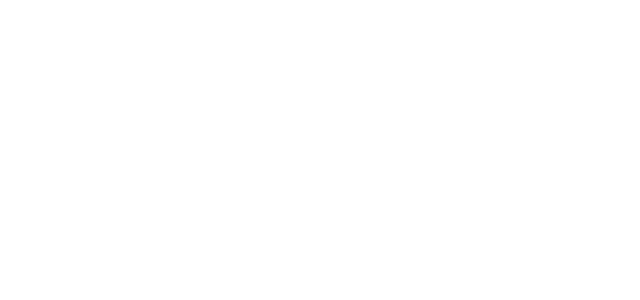
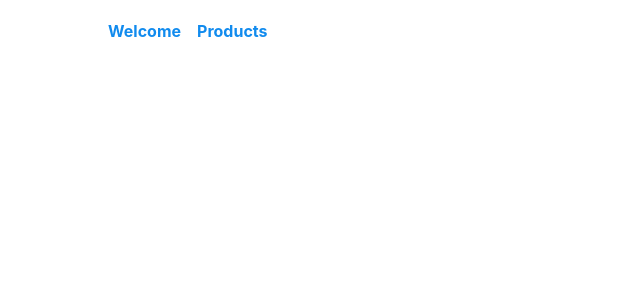
Before and after one commit to aindriu80/academind-react-routes, a React (Create React App) app: page / in a window 1280 px wide. Shown: the top 300 px of the page, without its empty margins (0-640 px from the left). Built offline with nearby package versions, Linux system fonts and the light colour scheme.

Commit message:
Working with Links

```diff
--- a/src/App.js
+++ b/src/App.js
@@ -3,10 +3,12 @@
 
 import Welcome from './pages/Welcome'
 import Products from './pages/Products'
+import MainHeader from './components/MainHeader'
 
 function App() {
   return (
     <div>
+      <MainHeader />
       <Route path="/welcome">
         <Welcome />
       </Route>
--- /dev/null
+++ b/src/components/MainHeader.js
@@ -0,0 +1,18 @@
+import { Link } from 'react-router-dom'
+const MainHeader = () => {
+  return (
+    <header>
+      <nav>
+        <ul>
+          <li>
+            <Link to="/welcome">Welcome</Link>
+          </li>
+          <li>
+            <Link to="/products">Products</Link>
+          </li>
+        </ul>
+      </nav>
+    </header>
+  )
+}
+export default MainHeader
--- a/src/mvp.css
+++ b/src/mvp.css
@@ -12,7 +12,8 @@
   --color-shadow: #f4f4f4;
   --color-text: #000;
   --color-text-secondary: #999;
-    --font-family: -apple-system, BlinkMacSystemFont, "Segoe UI", Roboto, Oxygen-Sans, Ubuntu, Cantarell, "Helvetica Neue", sans-serif;
+  --font-family: -apple-system, BlinkMacSystemFont, 'Segoe UI', Roboto,
+    Oxygen-Sans, Ubuntu, Cantarell, 'Helvetica Neue', sans-serif;
   --hover-brightness: 1.2;
   --justify-important: center;
   --justify-normal: left;
@@ -23,7 +24,6 @@
   --width-content: 1080px;
 }
 
-/*
 @media (prefers-color-scheme: dark) {
   :root {
     --color: #0097fc;
@@ -37,7 +37,6 @@
     --color-text-secondary: #aaa;
   }
 }
-*/
 
 /* Layout */
 article aside {
@@ -166,7 +165,7 @@
   display: none;
   height: auto;
   left: -2px;
-    padding: .5rem 1rem;
+  padding: 0.5rem 1rem;
   position: absolute;
   top: 1.7rem;
   white-space: nowrap;
@@ -176,7 +175,7 @@
 
 nav ul li ul::before {
   /* fill gap above to make mousing over them easier */
-    content: "";
+  content: '';
   position: absolute;
   left: 0;
   right: 0;
@@ -372,13 +371,13 @@
   max-width: var(--width-card-wide);
 }
 
-input[type="checkbox"],
-input[type="radio"] {
+input[type='checkbox'],
+input[type='radio'] {
   display: inline-block;
 }
 
-input[type="checkbox"]+label,
-input[type="radio"]+label {
+input[type='checkbox'] + label,
+input[type='radio'] + label {
   display: inline-block;
   font-weight: normal;
   position: relative;
```
Also changed, not shown: 1 other file (tests, documents, lock files or other folders). Lines whose indentation alone changed are shown as unchanged.
